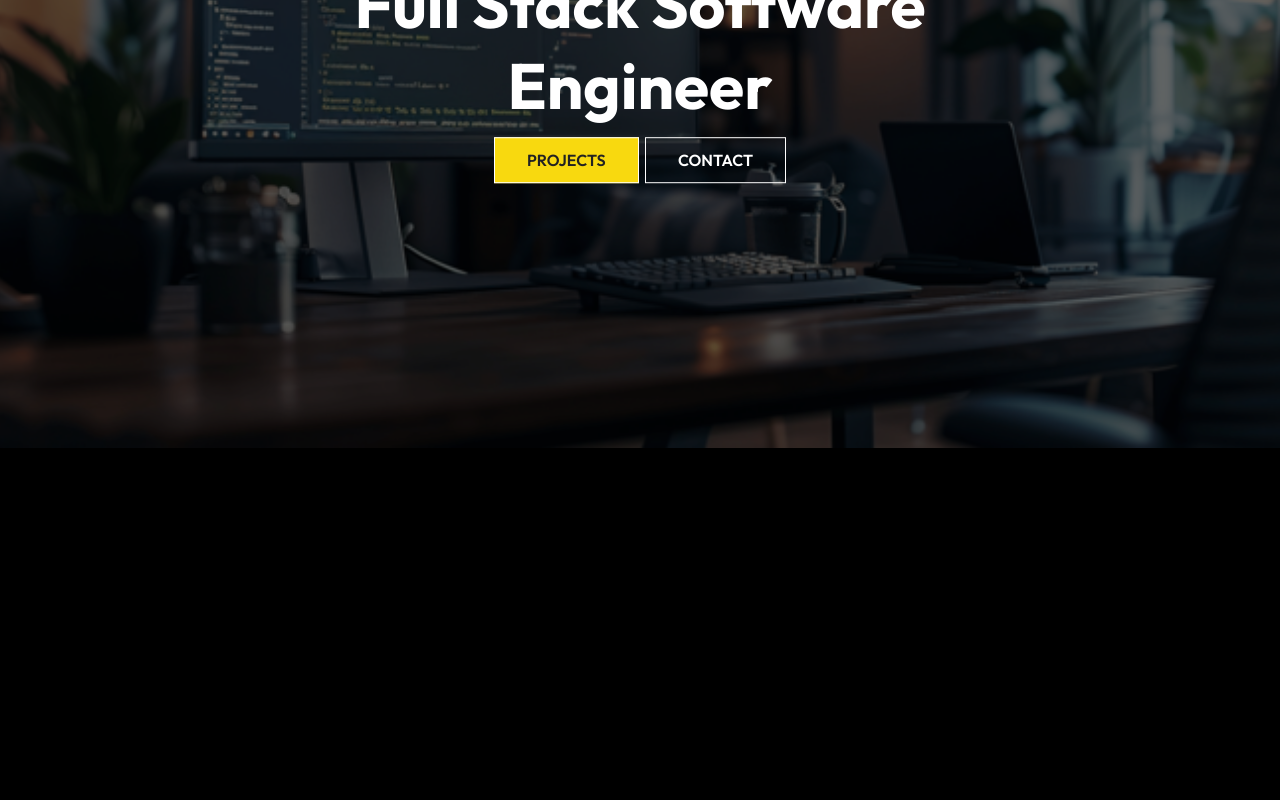
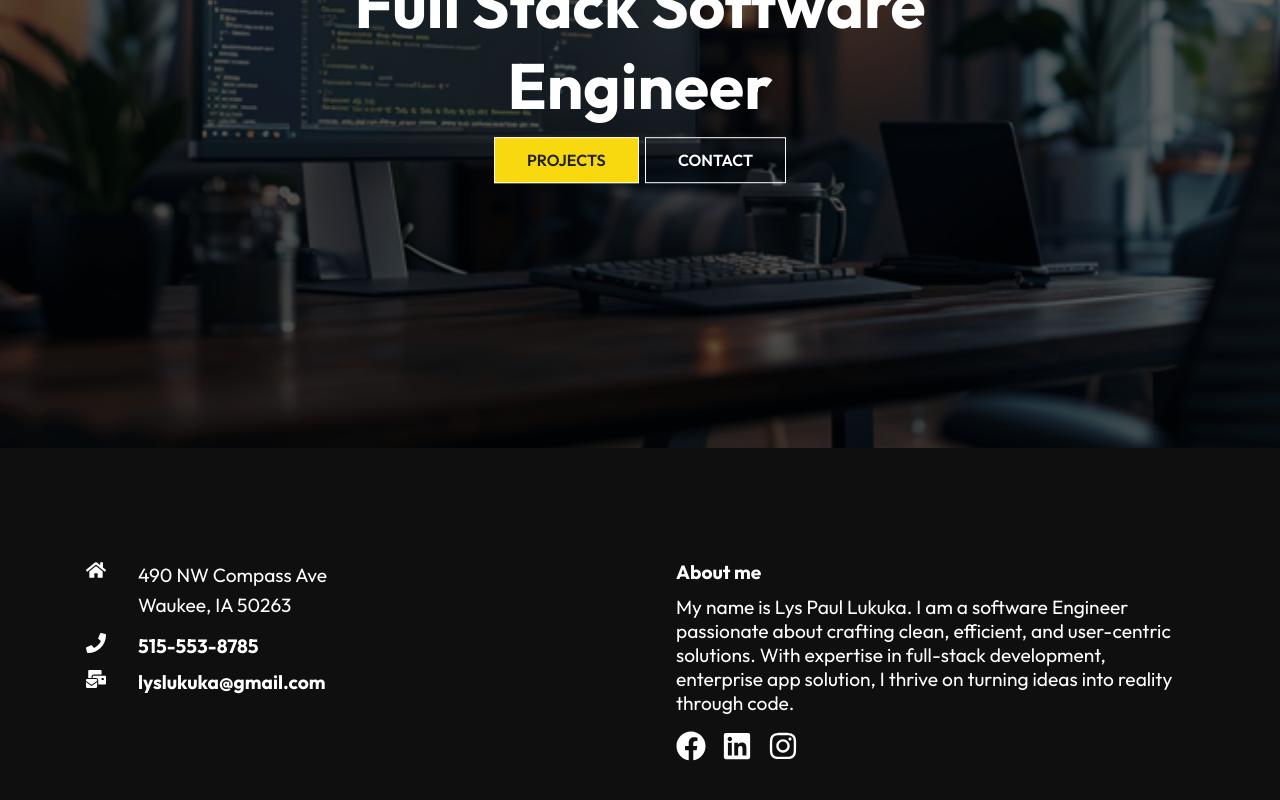
Before and after one commit to lyspaul/portfolio-app, a React (Create React App) app: page / in a window 1280 px wide. Shown: the part 352-1152 px from the top of the page. Before the commit the page ends 804 px from the top, so only its background shows below. Built offline with nearby package versions, Linux system fonts and the light colour scheme.

Commit message:
Added a footer section

```diff
--- /dev/null
+++ b/src/components/Footer.css
@@ -0,0 +1,58 @@
+.footer{
+    width: 100%;
+    padding: 6rem 0;
+    background-color: rgba(19, 19, 19, 0.8);
+}
+
+.footer-container{
+    max-width: 1140px;
+    margin: auto;
+    display: grid;
+    grid-template-columns: repeat(2, 1fr);
+    grid-gap: 40px;
+}
+
+.left{
+    height: 100%;
+    max-width: 100%;
+    display: flex;
+    flex-direction: column;
+    padding: 1rem;
+  }
+
+.location{
+    display: flex;
+    margin-bottom: 0.8rem;
+}
+
+.location p{
+    line-height: 30px;
+}
+
+.right {
+    height: 100%;
+    max-width: 100%;
+    display: flex;
+    flex-direction: column;
+    padding: 1rem;
+}
+
+.social{
+    margin-top: 1rem;
+}
+
+h4{
+    font-size: 1.2rem;
+    padding-bottom: 0.7rem;
+}
+
+p{
+    font-size: 1.2rem;
+}
+
+@media screen and (max-width: 640px) {
+    .footer-container {
+            grid-template-columns: 1fr;
+        }
+
+}
--- /dev/null
+++ b/src/components/Footer.js
@@ -0,0 +1,72 @@
+import "./Footer.css";
+
+import React from "react";
+import {
+  FaFacebook,
+  FaHome,
+  FaInstagram,
+  FaLinkedin,
+  FaMailBulk,
+  FaPhone,
+} from "react-icons/fa";
+
+const Footer = () => {
+  return (
+    <div className="footer">
+      <div className="footer-container">
+        <div className="left">
+          <div className="location">
+            <FaHome size={20} style={{ color: "#fff", marginRight: "2rem" }} />
+            <div>
+              <p>490 NW Compass Ave</p>
+              <p>Waukee, IA 50263</p>
+            </div>
+          </div>
+          <div className="phone">
+            <h4>
+              <FaPhone
+                size={20}
+                style={{ color: "#fff", marginRight: "2rem" }}
+              />
+              515-553-8785
+            </h4>
+          </div>
+          <div className="email">
+            <h4>
+              <FaMailBulk
+                size={20}
+                style={{ color: "#fff", marginRight: "2rem" }}
+              />
+              lyslukuka@gmail.com
+            </h4>
+          </div>
+        </div>
+        <div className="right">
+          <h4>About me</h4>
+          <p>
+            My name is Lys Paul Lukuka. I am a software Engineer passionate
+            about crafting clean, efficient, and user-centric solutions. With
+            expertise in full-stack development, enterprise app solution, I
+            thrive on turning ideas into reality through code.
+          </p>
+          <div className="social">
+            <FaFacebook
+              size={30}
+              style={{ color: "#fff", marginRight: "1rem" }}
+            />
+            <FaLinkedin
+              size={30}
+              style={{ color: "#fff", marginRight: "1rem" }}
+            />
+            <FaInstagram
+              size={30}
+              style={{ color: "#fff", marginRight: "1rem" }}
+            />
+          </div>
+        </div>
+      </div>
+    </div>
+  );
+};
+
+export default Footer;
--- a/src/routes/Home.js
+++ b/src/routes/Home.js
@@ -1,12 +1,14 @@
 import React from "react";
 import Navbar from "../components/Navbar";
 import HeroImg from "../components/HeroImg";
+import Footer from "../components/Footer";
 
 const Home = () => {
   return (
     <div>
       <Navbar />
       <HeroImg />
+      <Footer />
     </div>
   );
 };
```
